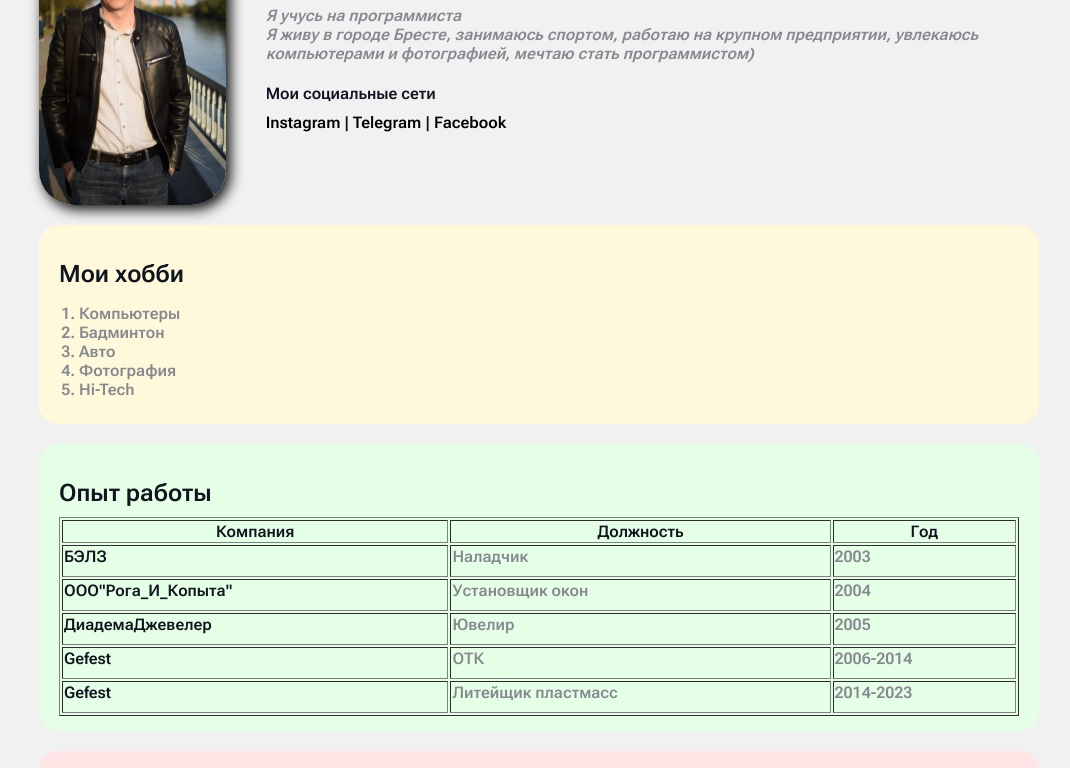
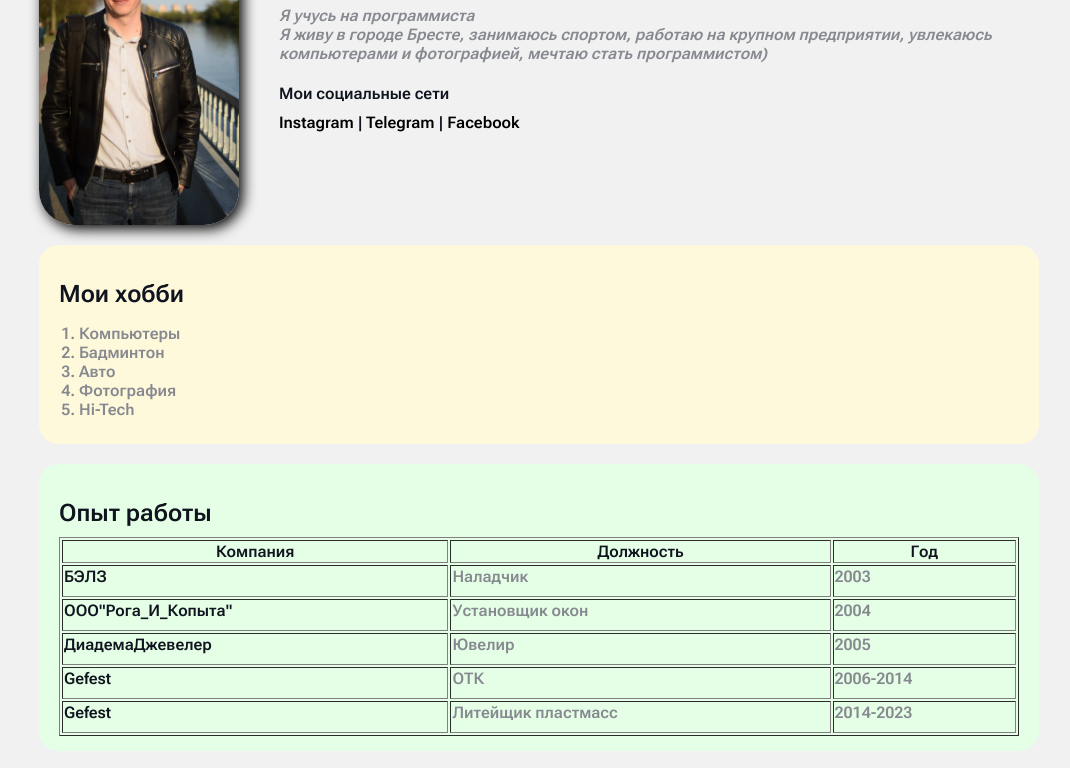
Before and after one commit to Vitekbrest/CV, a plain HTML site: page index.html in a window 1280 px wide. Shown: the part 113-881 px from the top of the page, without its empty margins (101-1171 px from the left). Drawn offline with Linux system fonts and the light colour scheme.

Commit message:
Update styles.css

```diff
--- a/styles.css
+++ b/styles.css
@@ -33,7 +33,7 @@ a:active {
     width: 200px;
     border-radius: 35px;
     box-shadow: 4px 4px 14px rgba(0, 0, 0, 25);
-    max-height: 280px;
+    max-height: 300px;
 }
 
 .info {
```
